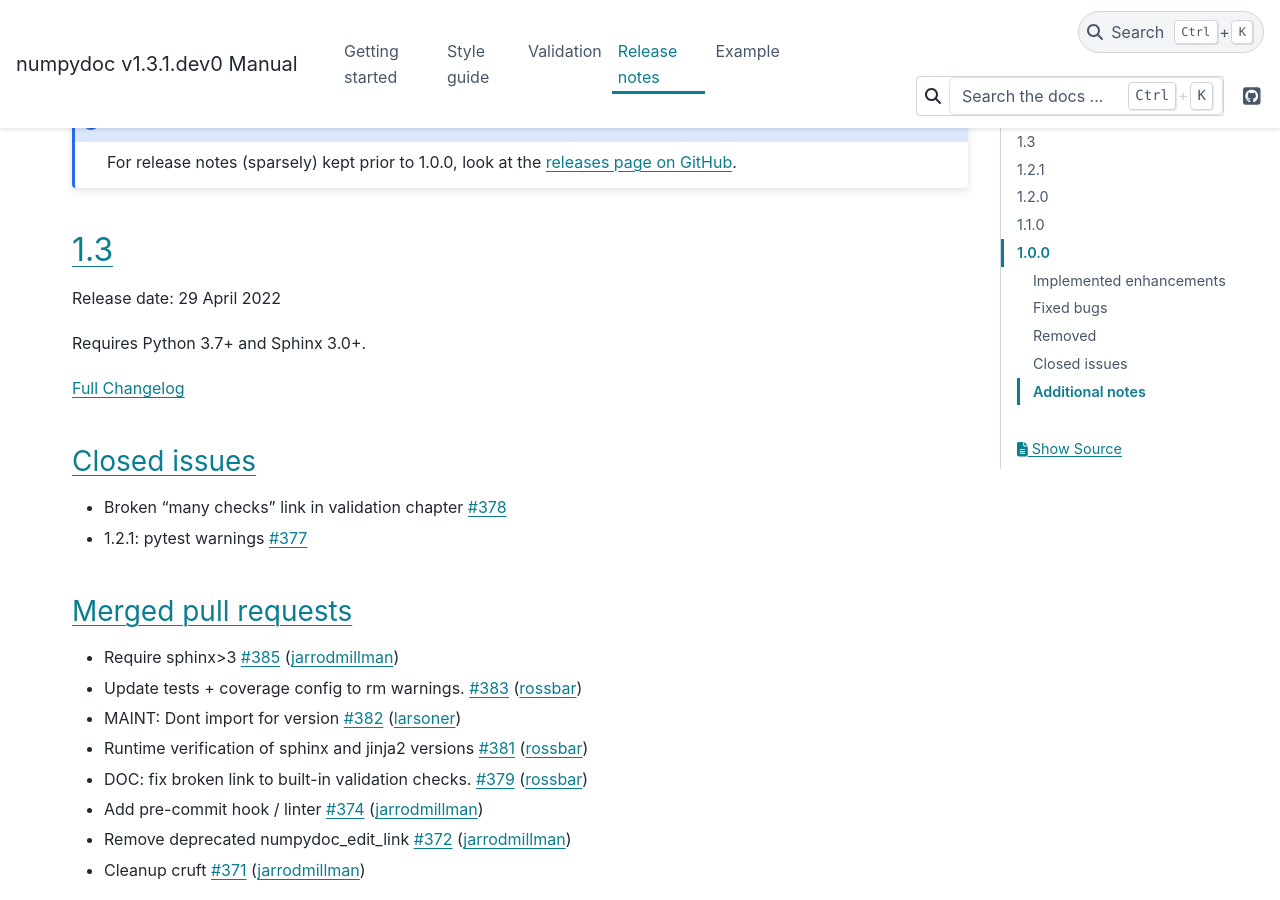
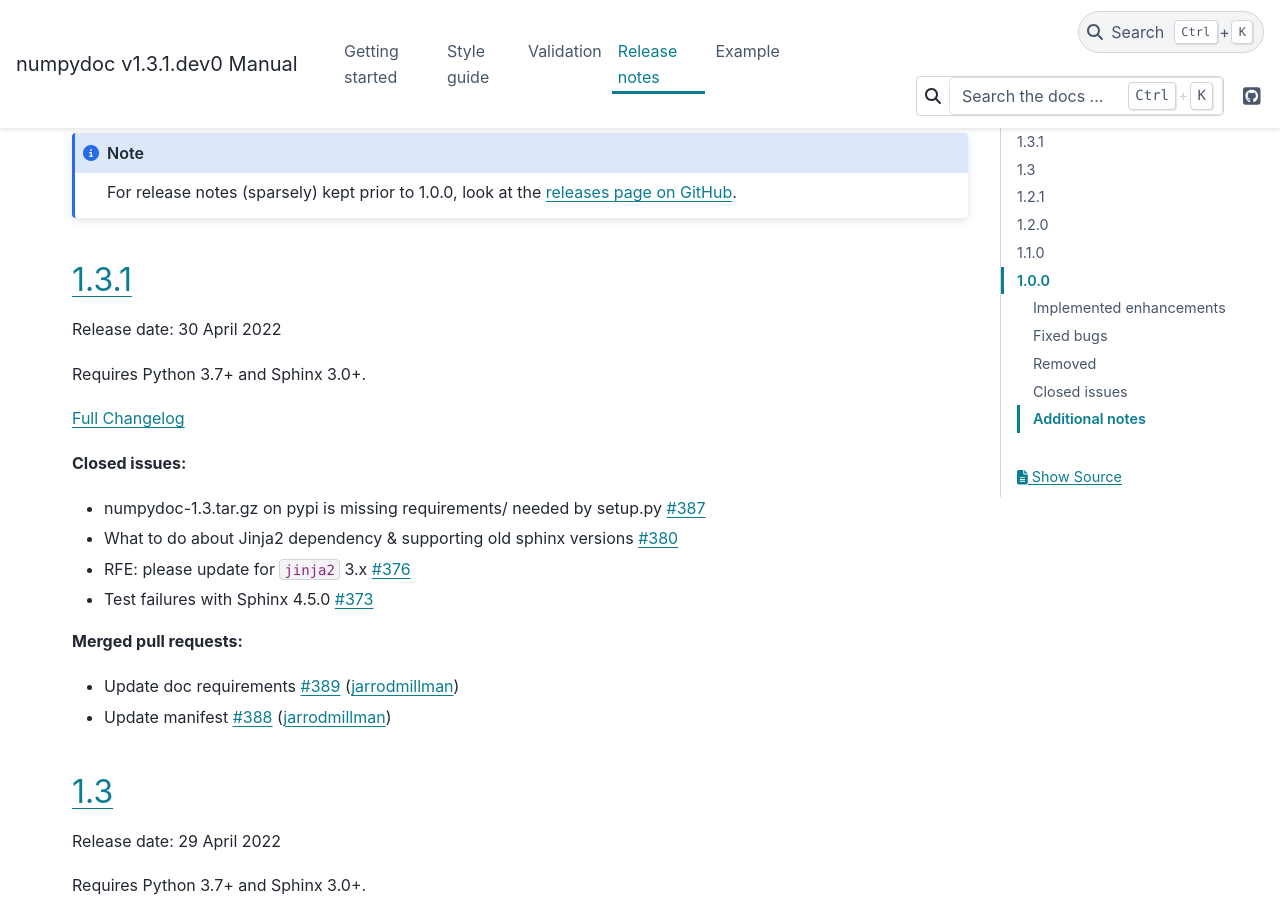
Before and after one commit to numpy/numpydoc, a Sphinx documentation site: the page built from doc/release_notes.rst, in a window 1280 px wide and 900 px high, scrolled down 935 px. Built offline with Sphinx 7.4.7 and the PyData theme 0.15.4, drawn with Linux system fonts in a browser that asks for light colours; formulas are drawn with MathJax 3.

Commit message:
Add 1.3.1 release notes

```diff
--- a/doc/release_notes.rst
+++ b/doc/release_notes.rst
@@ -17,6 +17,26 @@
    For release notes (sparsely) kept prior to 1.0.0, look at the `releases page
    on GitHub <https://github.com/numpy/numpydoc/releases>`__.
 
+1.3.1
+-----
+
+Release date: 30 April 2022
+
+Requires Python 3.7+ and Sphinx 3.0+.
+
+`Full Changelog <https://github.com/numpy/numpydoc/compare/v1.3.0...v1.3.1>`__
+
+**Closed issues:**
+
+-  numpydoc-1.3.tar.gz on pypi is missing requirements/ needed by setup.py `#387 <https://github.com/numpy/numpydoc/issues/387>`__
+-  What to do about Jinja2 dependency & supporting old sphinx versions `#380 <https://github.com/numpy/numpydoc/issues/380>`__
+-  RFE: please update for ``jinja2`` 3.x `#376 <https://github.com/numpy/numpydoc/issues/376>`__
+-  Test failures with Sphinx 4.5.0 `#373 <https://github.com/numpy/numpydoc/issues/373>`__
+
+**Merged pull requests:**
+
+-  Update doc requirements `#389 <https://github.com/numpy/numpydoc/pull/389>`__ (`jarrodmillman <https://github.com/jarrodmillman>`__)
+-  Update manifest `#388 <https://github.com/numpy/numpydoc/pull/388>`__ (`jarrodmillman <https://github.com/jarrodmillman>`__)
 
 1.3
 ---
```
